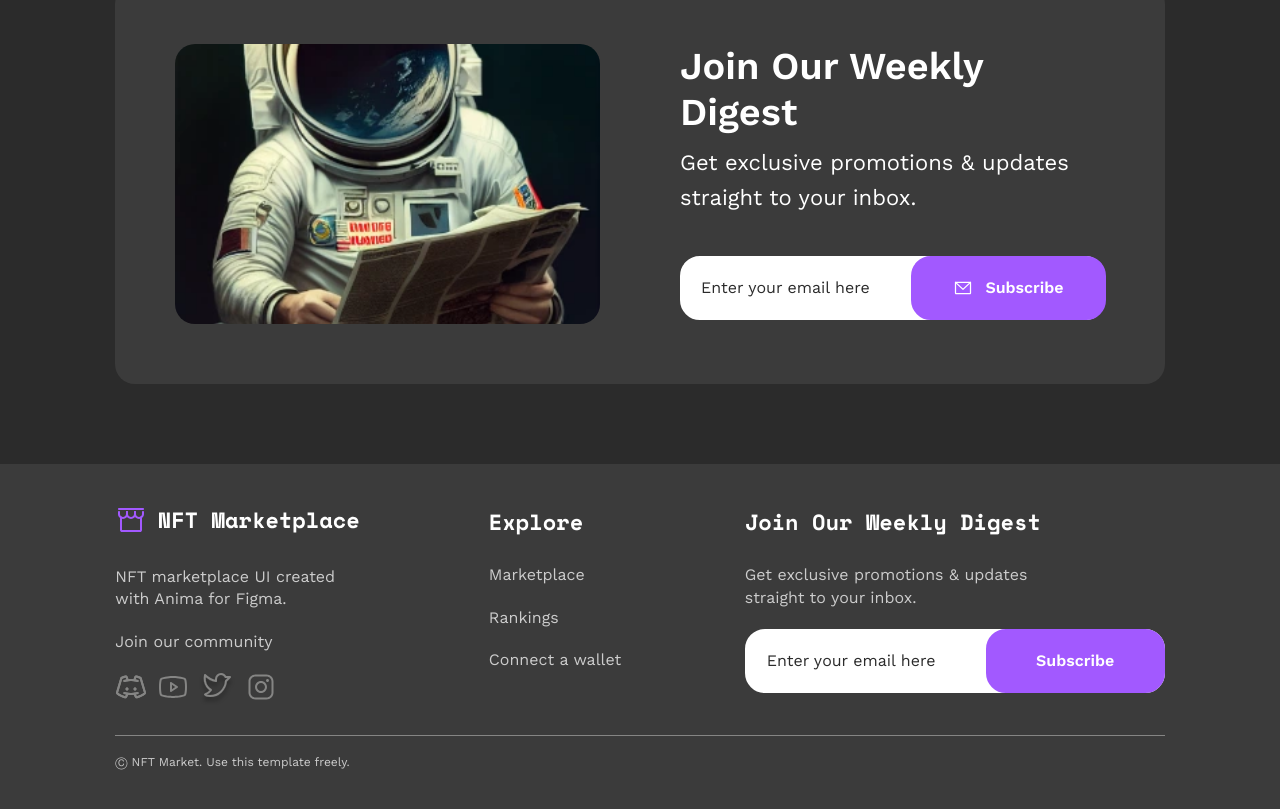
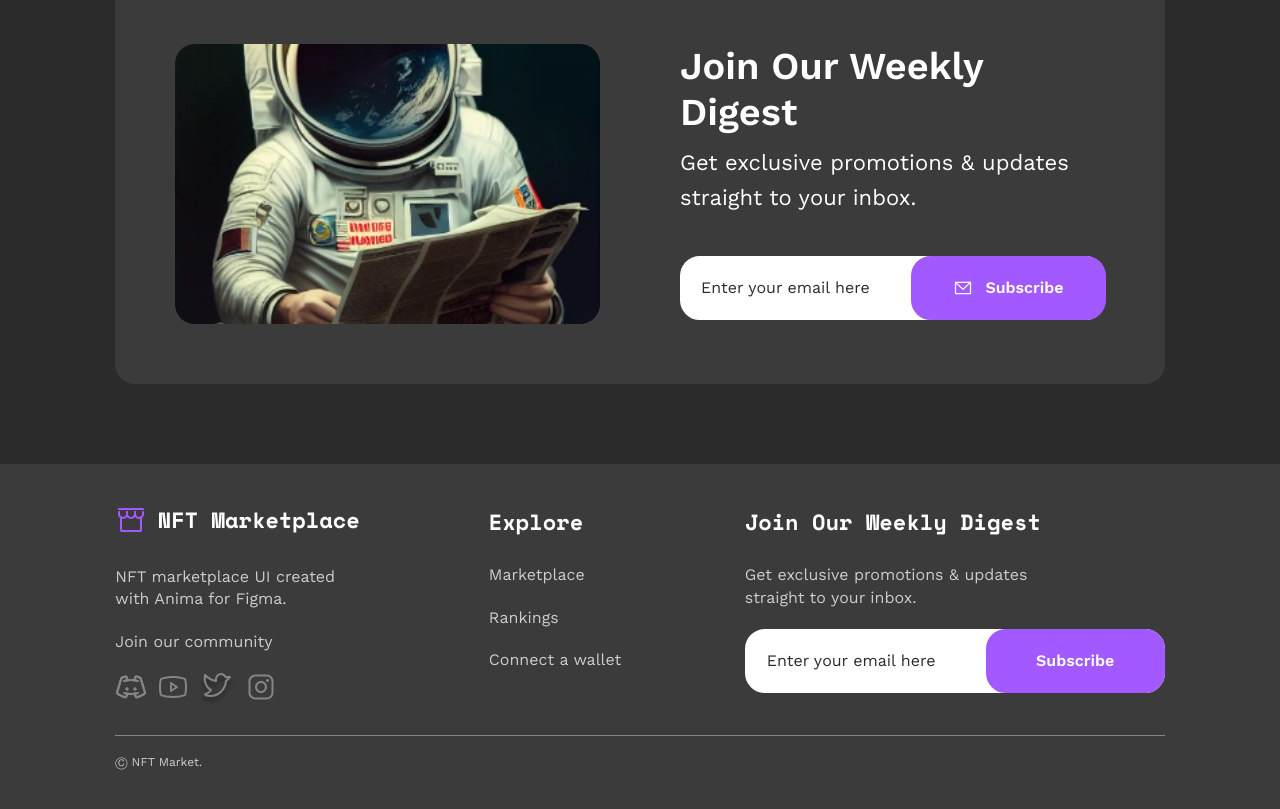
Before and after one commit to Arnasne/nft-marketplace, a plain HTML site: page index.html in a window 1280 px wide. Shown: the part 5833-6642 px from the top of the page. Drawn offline with nearby package versions, Linux system fonts and the light colour scheme.

Commit message:
Update index.html

```diff
--- a/index.html
+++ b/index.html
@@ -744,7 +744,7 @@
         </div>
         <hr>
         <p class="copyrights">
-            Ⓒ NFT Market. Use this template freely.
+            Ⓒ NFT Market.
         </p>
     </footer>
 </body>
```
